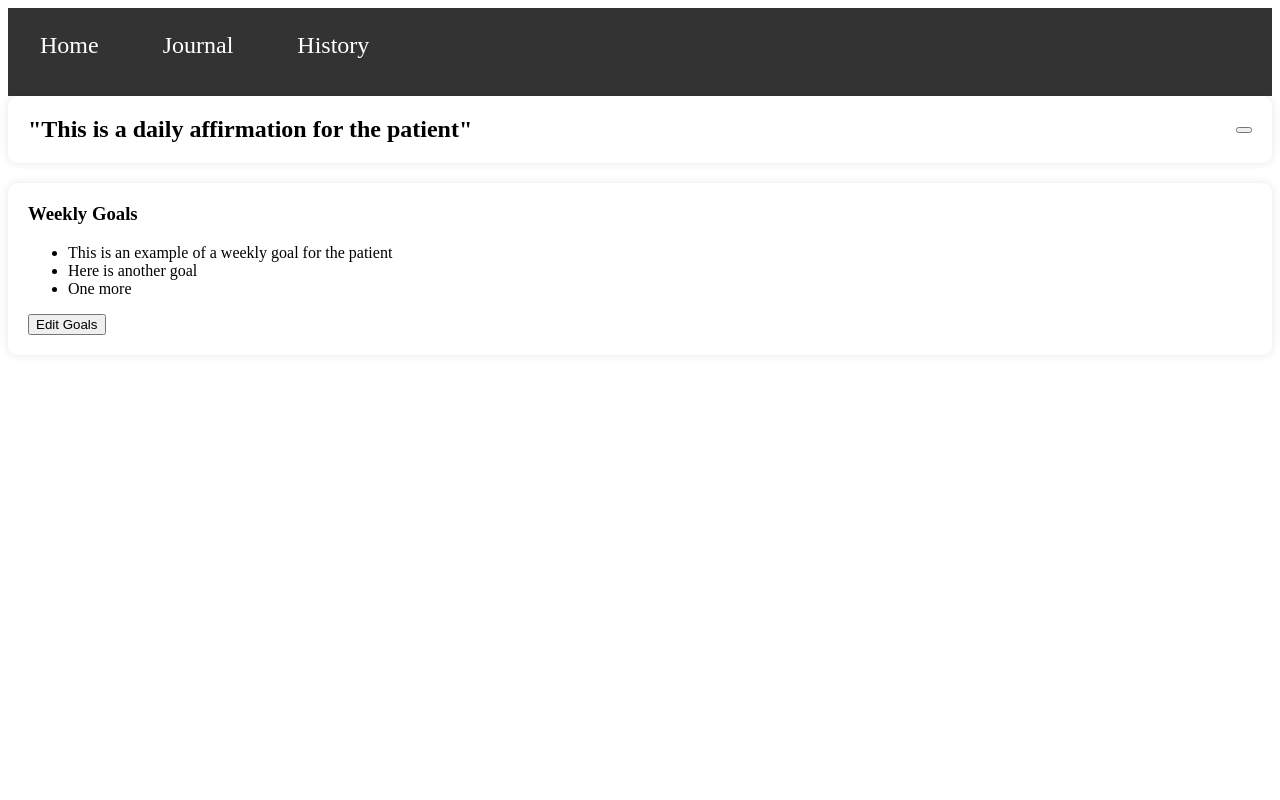
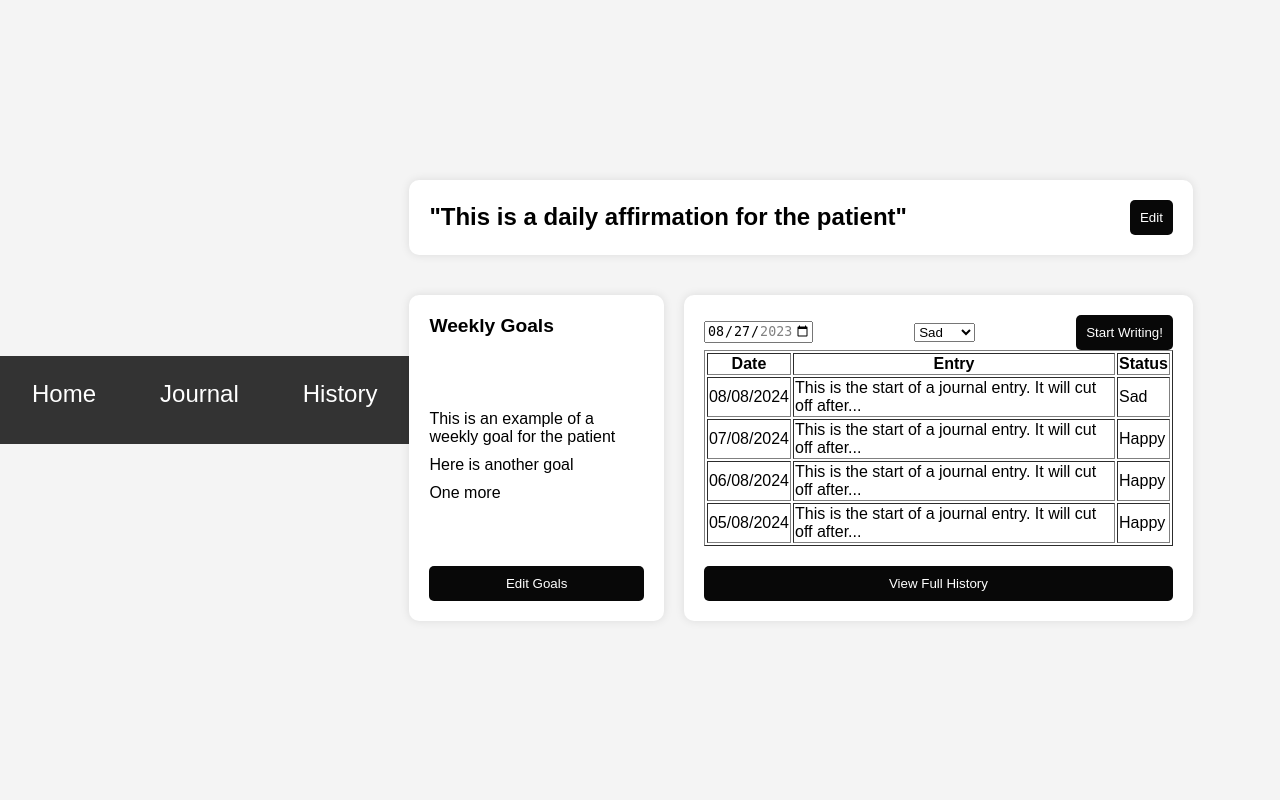
Before and after one commit to KyleHaarhoff/CaRe_Group36, a PHP site: page /patient/home/home.php in a window 1280 px wide. Run offline with PHP 8.4, Linux system fonts and the light colour scheme.

Commit message:
changing colors

```diff
--- a/patient/home/home.css
+++ b/patient/home/home.css
@@ -1,4 +1,25 @@
+body {
+    font-family: Arial, sans-serif;
+    background-color: #f4f4f4;
+    margin: 0;
+    padding: 0;
+    display: flex;
+    justify-content: center;
+    align-items: center;
+    height: 100vh;
+}
+
+.container {
+    width: 90%;
+    max-width: 1200px;
+    display: grid;
+    grid-template-columns: 1fr 2fr;
+    grid-gap: 20px;
+}
+
+/* Affirmation section */
 .affirmation {
+    grid-column: span 2;
     display: flex;
     justify-content: space-between;
     align-items: center;
@@ -11,16 +32,111 @@
 
 .affirmation h2 {
     margin: 0;
+    font-size: 1.5em;
 }
 
+#edit-affirmation {
+    padding: 10px;
+    background-color: #080808;
+    color: white;
+    border: none;
+    border-radius: 5px;
+    cursor: pointer;
+}
+
+/* Weekly Goals section */
 .weekly-goals {
     background-color: #fff;
     padding: 20px;
     border-radius: 10px;
     box-shadow: 0 0 10px rgba(0, 0, 0, 0.1);
-    margin-bottom: 20px;
+    display: flex;
+    flex-direction: column;
+    justify-content: space-between;
 }
 
 .weekly-goals h3 {
     margin-top: 0;
+    font-size: 1.2em;
 }
+
+.weekly-goals ul {
+    list-style-type: none;
+    padding: 0;
+}
+
+.weekly-goals li {
+    margin-bottom: 10px;
+}
+
+#edit-goals {
+    padding: 10px;
+    background-color: #080808;
+    color: white;
+    border: none;
+    border-radius: 5px;
+    cursor: pointer;
+}
+
+#edit-goals:hover {
+    background-color: #0056b3;
+}
+
+/* Journal section */
+.journal {
+    background-color: #fff;
+    padding: 20px;
+    border-radius: 10px;
+    box-shadow: 0 0 10px rgba(0, 0, 0, 0.1);
+    display: flex;
+    flex-direction: column;
+    justify-content: space-between;
+}
+
+.journal-header {
+    display: flex;
+    justify-content: space-between;
+    align-items: center;
+}
+
+#start-writing {
+    padding: 10px;
+    background-color: #080808;
+    color: white;
+    border: none;
+    border-radius: 5px;
+    cursor: pointer;
+}
+
+.journal-list .journal-entry {
+    display: flex;
+    justify-content: space-between;
+    align-items: center;
+    margin-bottom: 10px;
+}
+
+.entry-date {
+    flex-basis: 20%;
+}
+
+.entry-content {
+    flex-basis: 60%;
+    text-overflow: ellipsis;
+    overflow: hidden;
+    white-space: nowrap;
+}
+
+.entry-status {
+    flex-basis: 20%;
+    text-align: right;
+}
+
+#view-history {
+    margin-top: 20px;
+    padding: 10px;
+    background-color: #080808;
+    color: white;
+    border: none;
+    border-radius: 5px;
+    cursor: pointer;
+}
--- a/patient/home/home.js
+++ b/patient/home/home.js
@@ -1,3 +1,11 @@
+document.getElementById('start-writing').addEventListener('click', () => {
+    alert('Start writing your journal entry');
+});
+
+document.getElementById('edit-goals').addEventListener('click', () => {
+    alert('Edit your weekly goals');
+});
+
 function editAffirmation() {
     console.log("Edit Affirmation")
     let affirmation = prompt("Edit the daily affirmation:");
--- a/patient/home/home.php
+++ b/patient/home/home.php
@@ -1,16 +1,19 @@
 <?php
 
-    include_once __DIR__."/../../conf.php"
+include_once __DIR__ . "/../../conf.php"
 ?>
 
 <!DOCTYPE html>
 <html lang="en">
+
 <head>
     <meta charset="UTF-8">
     <meta name="viewport" content="width=device-width, initial-scale=1.0">
     <title>Document</title>
     <link rel="stylesheet" href="home.css">
+
 </head>
+
 <body>
     <header>
         <?php
@@ -18,10 +21,12 @@
         ?>
     </header>
     <main>
+        <div class="container">
             <section class="affirmation">
                 <h2>"This is a daily affirmation for the patient"</h2>
-    <button id="edit-affirmation" onclick="editAffirmation()"></button>
+                <button id="edit-affirmation" onclick="editAffirmation()">Edit</button>
             </section>
+
             <section class="weekly-goals">
                 <h3>Weekly Goals</h3>
                 <ul>
@@ -31,6 +36,60 @@
                 </ul>
                 <button id="edit-goals">Edit Goals</button>
             </section>
+
+            <section class="journal">
+                <div class="journal-header">
+
+                    <input type="date" id="journal-date" name="journal-date" min="2023-01-01" max="2023-12-31" value="2023-08-27">
+                    <select id="affirmation-options" name="affirmation-options">
+                        <option value="sad">Sad</option>
+                        <option value="happy">Happy</option>
+                        <option value="angry">Angry</option>
+                    </select>
+                    <button id="start-writing">Start Writing!</button>
+                </div>
+
+                <div class="journal-list">
+                    <table border="1">
+                        <thead>
+                            <tr>
+                                <th>Date</th>
+                                <th>Entry</th>
+                                <th>Status</th>
+                            </tr>
+                        </thead>
+                        <tbody>
+                            <tr>
+                                <td>08/08/2024</td>
+                                <td>This is the start of a journal entry. It will cut off after...</td>
+                                <td>Sad</td>
+                            </tr>
+                            <tr>
+                                <td>07/08/2024</td>
+                                <td>This is the start of a journal entry. It will cut off after...</td>
+                                <td>Happy</td>
+                            </tr>
+                            <tr>
+                                <td>06/08/2024</td>
+                                <td>This is the start of a journal entry. It will cut off after...</td>
+                                <td>Happy</td>
+                            </tr>
+                            <tr>
+                                <td>05/08/2024</td>
+                                <td>This is the start of a journal entry. It will cut off after...</td>
+                                <td>Happy</td>
+                            </tr>
+
+                        </tbody>
+                    </table>
+
+                </div>
+
+                <button id="view-history">View Full History</button>
+            </section>
+        </div>
     </main>
 </body>
+<script src="home.js"></script>
+
 </html>
```
Lines whose indentation alone changed are shown as unchanged.
